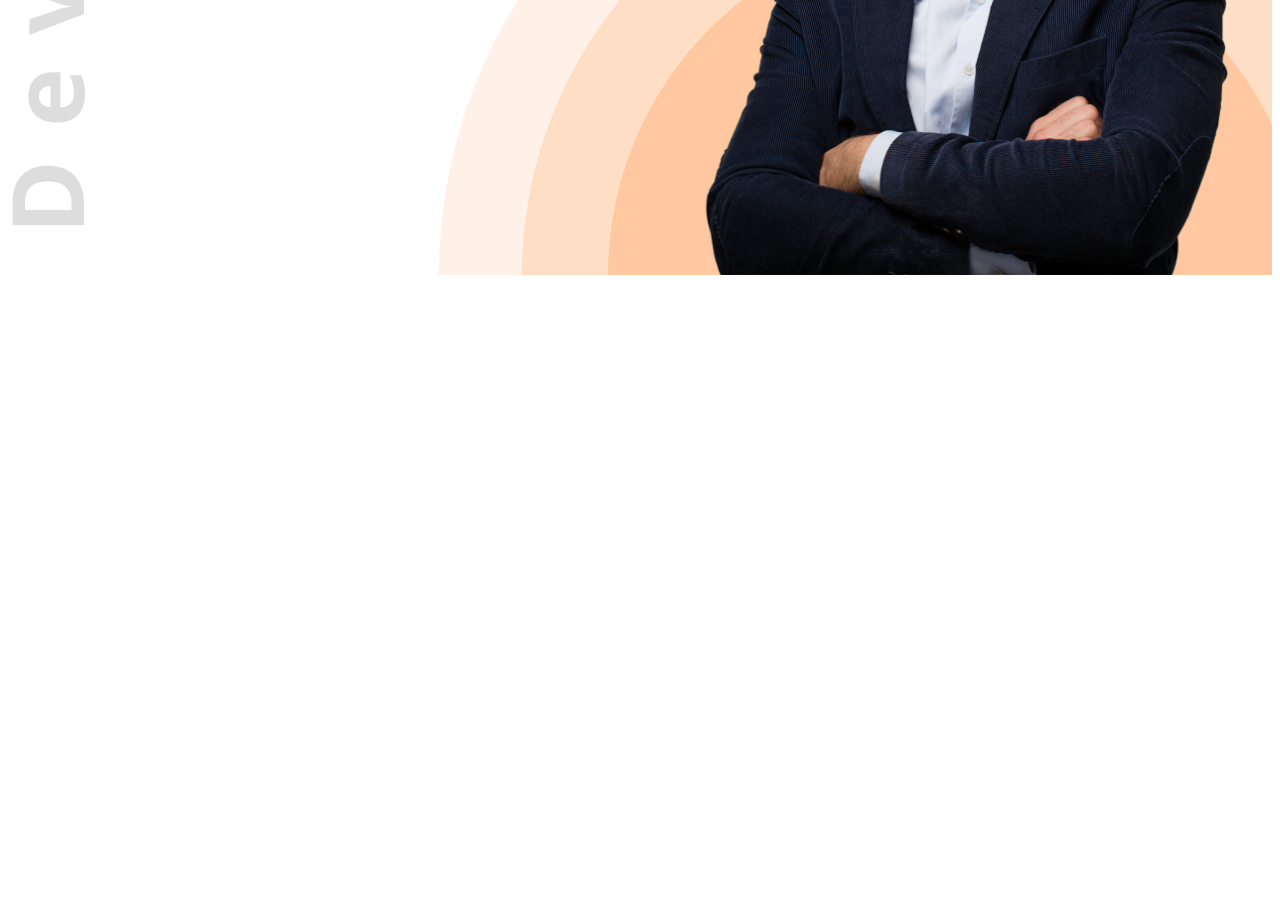
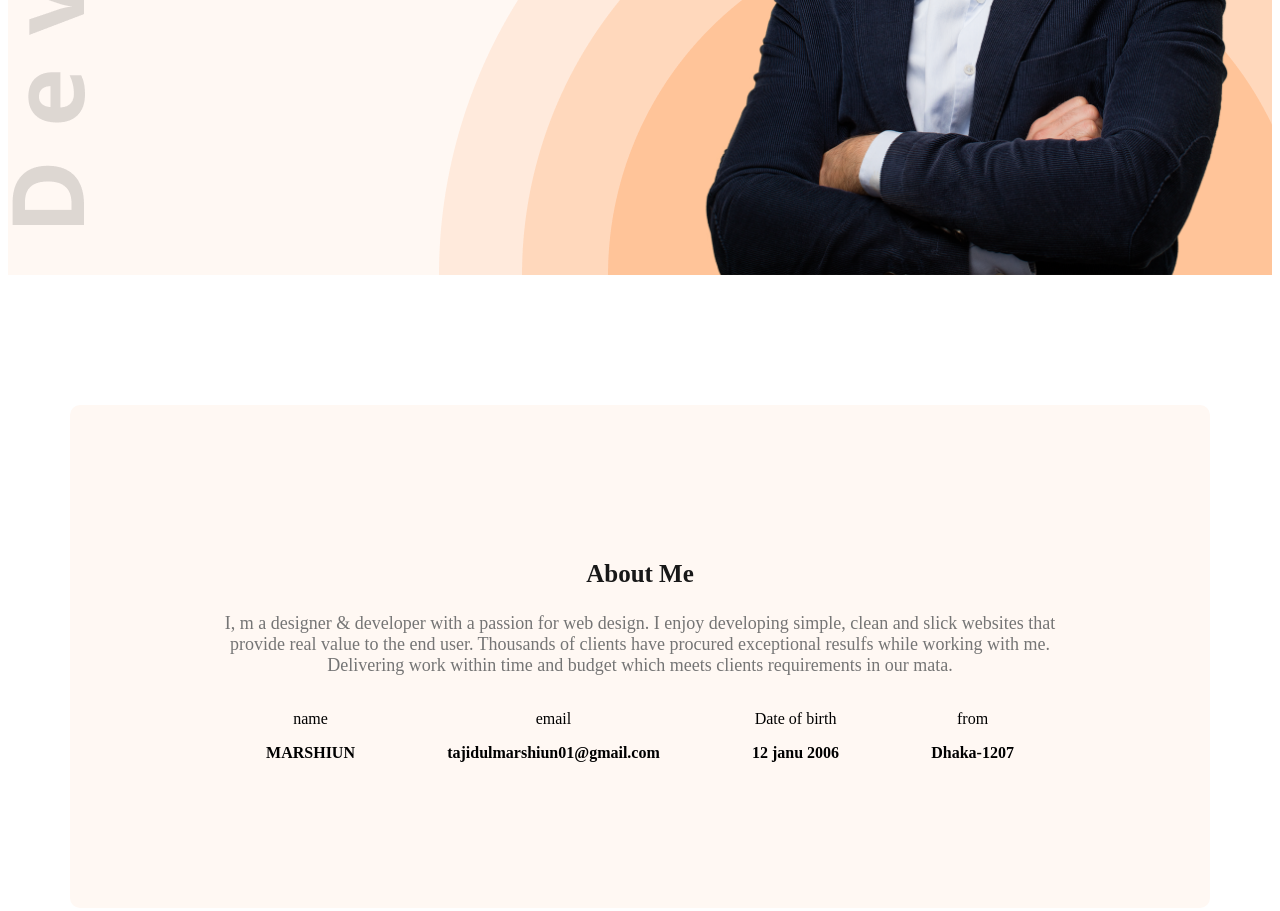
Before and after one commit to TajidulMarshiun/web-dev-portfolio, a plain HTML site: page index.html in a window 1280 px wide. Shown: the part 546-1457 px from the top of the page. Before the commit the page ends 829 px from the top, so only its background shows below. Drawn offline with Linux system fonts and the light colour scheme.

Commit message:
Added something

```diff
--- a/index.html
+++ b/index.html
@@ -10,7 +10,7 @@
     <link rel="stylesheet" href="styles/portfolio.css">
 </head>
 <body class="open-sans-<uniquifier>">
-    <header class="header">
+    <header class="header secondary-bg">
         <nav>
             <h3 class="nav-tittle">Ma<span class="text-primary">rs</span>hiun</h3>
 
@@ -34,7 +34,28 @@
         </div>
     </header>
     <main>
-
+        <section class="about secondary-bg">
+            <h3 class="section-tittle">About Me</h3>
+          <p class="section-description">I, m a designer & developer with a passion for web design. I enjoy developing simple, clean and slick websites that provide real value to the end user. Thousands of clients have procured exceptional resulfs while working with me. Delivering work within time and budget which meets clients requirements in our mata.</p>
+          <div class="about-items">
+            <div class="about-item">
+                <p class="item-tittle">name</p>
+                <p class="item-description">MARSHIUN</p>
+            </div>
+            <div class="about-item">
+                <p class="item-tittle">email</p>
+                <p class="item-description">tajidulmarshiun01@gmail.com</p>
+            </div>
+            <div class="about-item">
+                <p class="item-tittle">Date of birth </p>
+                <p class="item-description">12 janu 2006</p>
+            </div>
+            <div class="about-item">
+                <p class="item-tittle">from</p>
+                <p class="item-description">Dhaka-1207</p>
+            </div>
+          </div>
+        </section>
 
     </main>
     <footer>
--- a/styles/portfolio.css
+++ b/styles/portfolio.css
@@ -8,6 +8,10 @@
 }
 
 /* shared style */
+.secondary-bg{
+    background-color: #FFF8F3;
+}
+
 .text-primary{
     color: #FD6E0A;
 }
@@ -25,6 +29,19 @@
     border: none;
 
 }
+
+.section-tittle{
+    font-size: 25px;
+    font-weight: bold;
+    color: #181818;
+}
+
+.section-description{
+    font-size: 18px;
+    color: #757575;
+
+}
+
 nav ul{
     display: flex;
     margin-right: 50px;
@@ -87,3 +104,27 @@ nav li a{
     width: 580px;
 
 }
+
+/* main styles */
+main{
+    max-width: 1140px;
+    margin: 0 auto;
+
+}
+
+/* about styles */
+.about{
+    border-radius: 10px;
+    padding: 130px 150px;
+    text-align: center;
+    margin-top: 130px;
+}
+
+.about-items{
+    display: flex;
+    justify-content: space-around;
+
+}
+.item-description{
+    font-weight: 600;
+}
```
